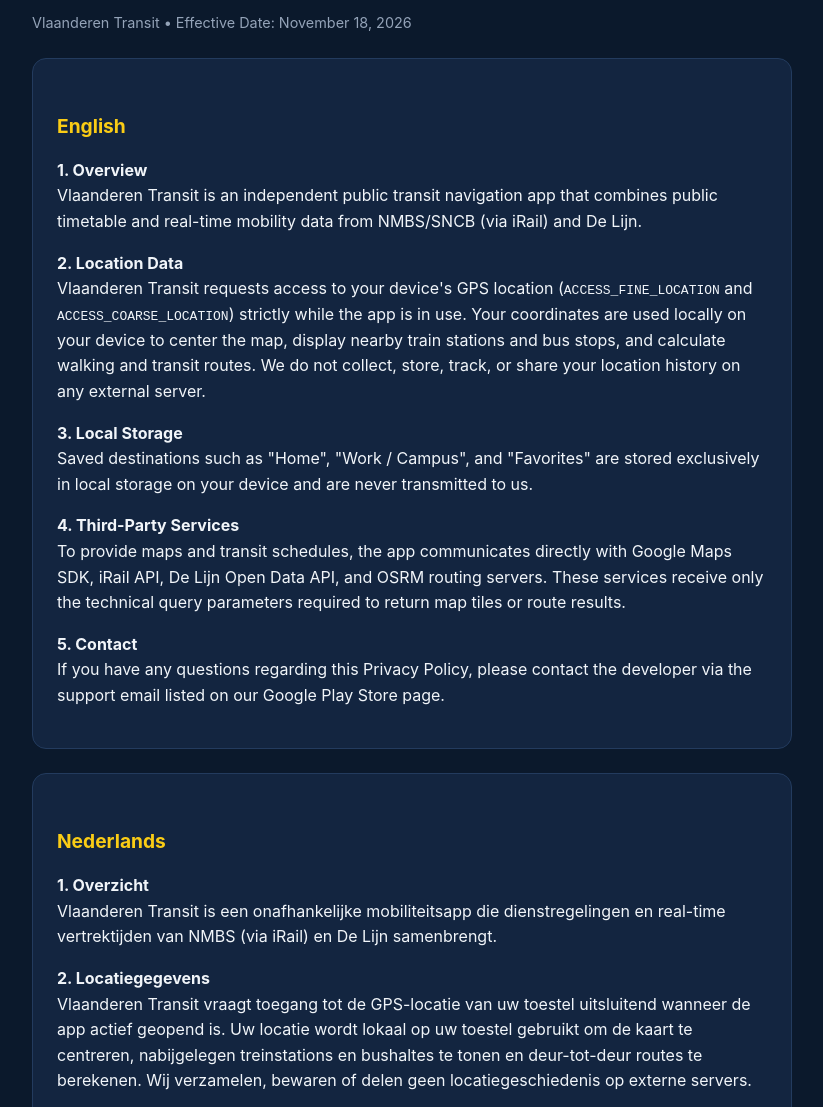
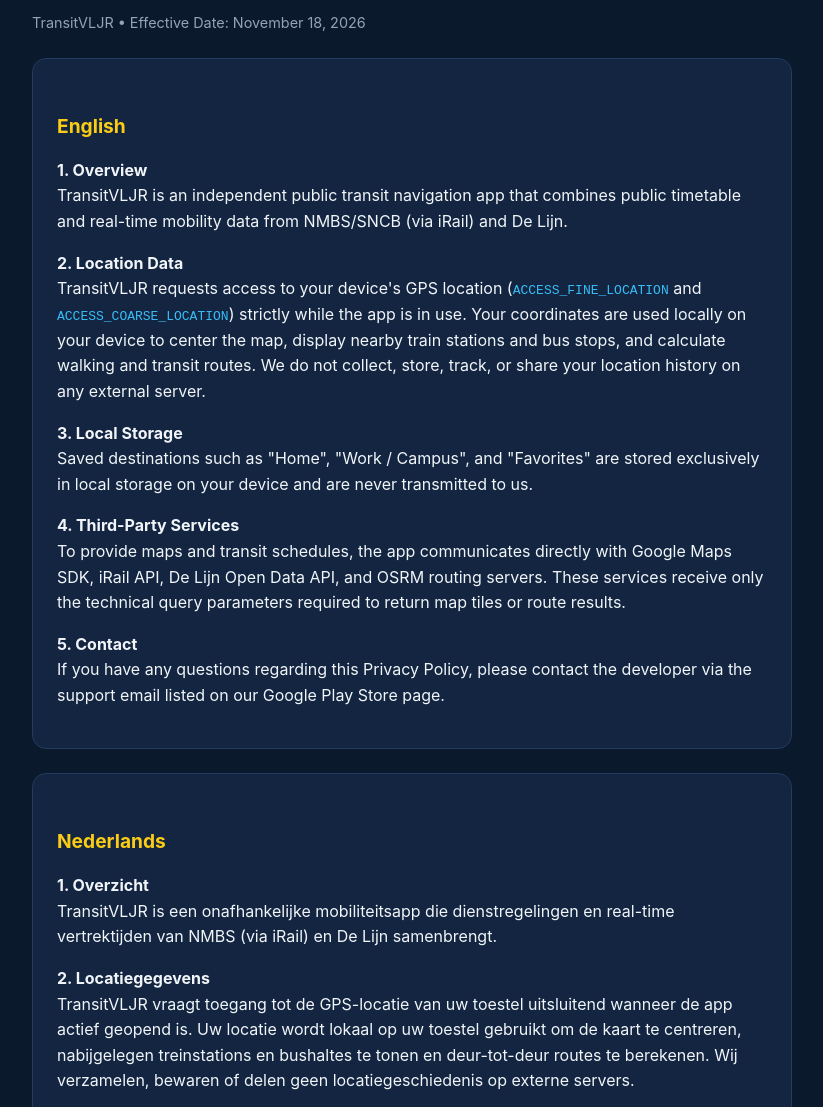
Before and after one commit to JarneRaes1710/Privacy-Policy-TransitVLJR, a plain HTML site: page index.html in a window 1280 px wide. Shown: the part 116-1223 px from the top of the page, without its empty margins (228-1051 px from the left). Drawn offline with Linux system fonts and the light colour scheme.

Commit message:
Rename app from Vlaanderen Transit to TransitVLJR

```diff
--- a/index.html
+++ b/index.html
@@ -3,7 +3,7 @@
 <head>
   <meta charset="UTF-8" />
   <meta name="viewport" content="width=device-width, initial-scale=1.0" />
-  <title>Privacy Policy – Vlaanderen Transit</title>
+  <title>Privacy Policy – TransitVLJR</title>
   <style>
     body {
       font-family: -apple-system, BlinkMacSystemFont, "Segoe UI", Roboto, sans-serif;
@@ -24,20 +24,20 @@
       padding: 24px;
       margin-bottom: 24px;
     }
-    a { color: #38bdf8; }
+    code { color: #38bdf8; }
   </style>
 </head>
 <body>
   <h1>Privacy Policy / Privacybeleid</h1>
-  <p class="date">Vlaanderen Transit • Effective Date: November 18, 2026</p>
+  <p class="date">TransitVLJR • Effective Date: November 18, 2026</p>
 
   <div class="card">
     <h2>English</h2>
     <p><strong>1. Overview</strong><br />
-    Vlaanderen Transit is an independent public transit navigation app that combines public timetable and real-time mobility data from NMBS/SNCB (via iRail) and De Lijn.</p>
+    TransitVLJR is an independent public transit navigation app that combines public timetable and real-time mobility data from NMBS/SNCB (via iRail) and De Lijn.</p>
 
     <p><strong>2. Location Data</strong><br />
-    Vlaanderen Transit requests access to your device's GPS location (<code>ACCESS_FINE_LOCATION</code> and <code>ACCESS_COARSE_LOCATION</code>) strictly while the app is in use. Your coordinates are used locally on your device to center the map, display nearby train stations and bus stops, and calculate walking and transit routes. We do not collect, store, track, or share your location history on any external server.</p>
+    TransitVLJR requests access to your device's GPS location (<code>ACCESS_FINE_LOCATION</code> and <code>ACCESS_COARSE_LOCATION</code>) strictly while the app is in use. Your coordinates are used locally on your device to center the map, display nearby train stations and bus stops, and calculate walking and transit routes. We do not collect, store, track, or share your location history on any external server.</p>
 
     <p><strong>3. Local Storage</strong><br />
     Saved destinations such as "Home", "Work / Campus", and "Favorites" are stored exclusively in local storage on your device and are never transmitted to us.</p>
@@ -52,10 +52,10 @@
   <div class="card">
     <h2>Nederlands</h2>
     <p><strong>1. Overzicht</strong><br />
-    Vlaanderen Transit is een onafhankelijke mobiliteitsapp die dienstregelingen en real-time vertrektijden van NMBS (via iRail) en De Lijn samenbrengt.</p>
+    TransitVLJR is een onafhankelijke mobiliteitsapp die dienstregelingen en real-time vertrektijden van NMBS (via iRail) en De Lijn samenbrengt.</p>
 
     <p><strong>2. Locatiegegevens</strong><br />
-    Vlaanderen Transit vraagt toegang tot de GPS-locatie van uw toestel uitsluitend wanneer de app actief geopend is. Uw locatie wordt lokaal op uw toestel gebruikt om de kaart te centreren, nabijgelegen treinstations en bushaltes te tonen en deur-tot-deur routes te berekenen. Wij verzamelen, bewaren of delen geen locatiegeschiedenis op externe servers.</p>
+    TransitVLJR vraagt toegang tot de GPS-locatie van uw toestel uitsluitend wanneer de app actief geopend is. Uw locatie wordt lokaal op uw toestel gebruikt om de kaart te centreren, nabijgelegen treinstations en bushaltes te tonen en deur-tot-deur routes te berekenen. Wij verzamelen, bewaren of delen geen locatiegeschiedenis op externe servers.</p>
 
     <p><strong>3. Lokale Opslag</strong><br />
     Opgeslagen bestemmingen zoals "Thuis", "Werk / Kot" en "Favorieten" worden enkel lokaal op uw eigen toestel bewaard.</p>
```
